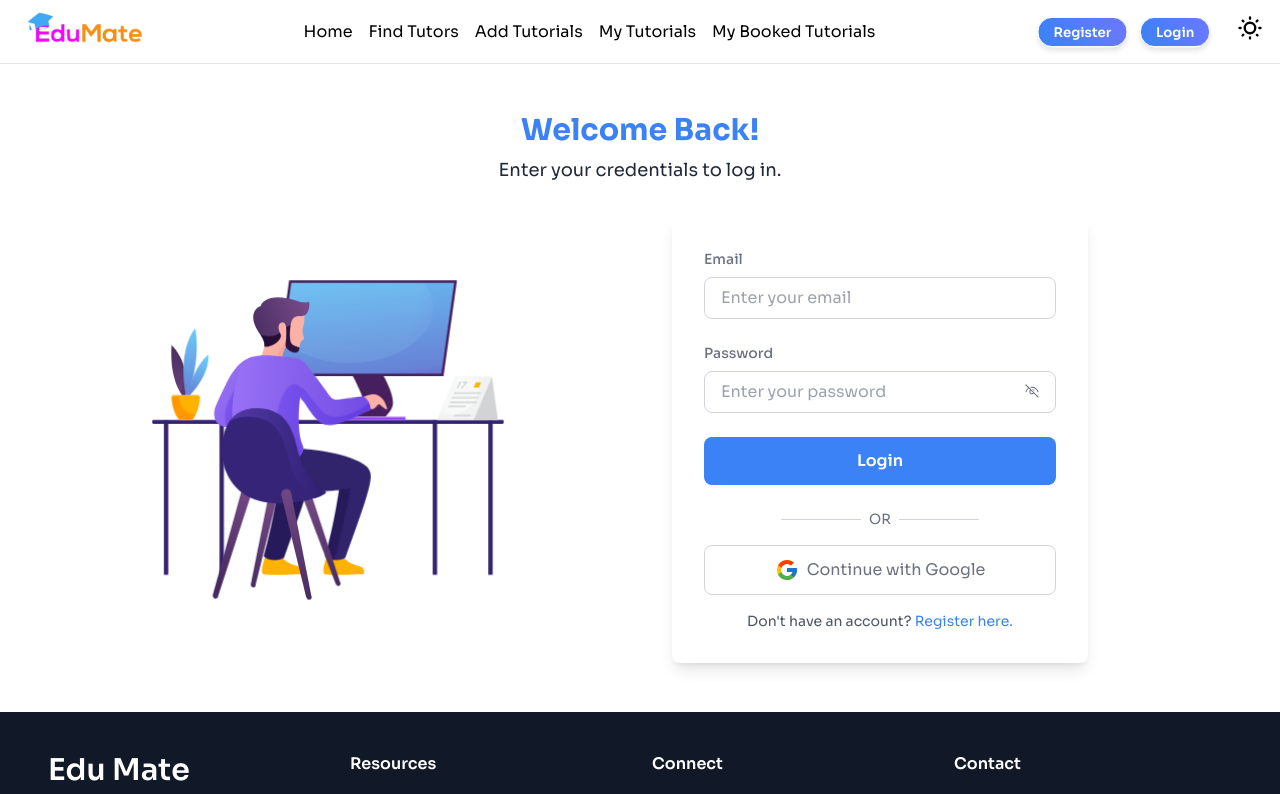
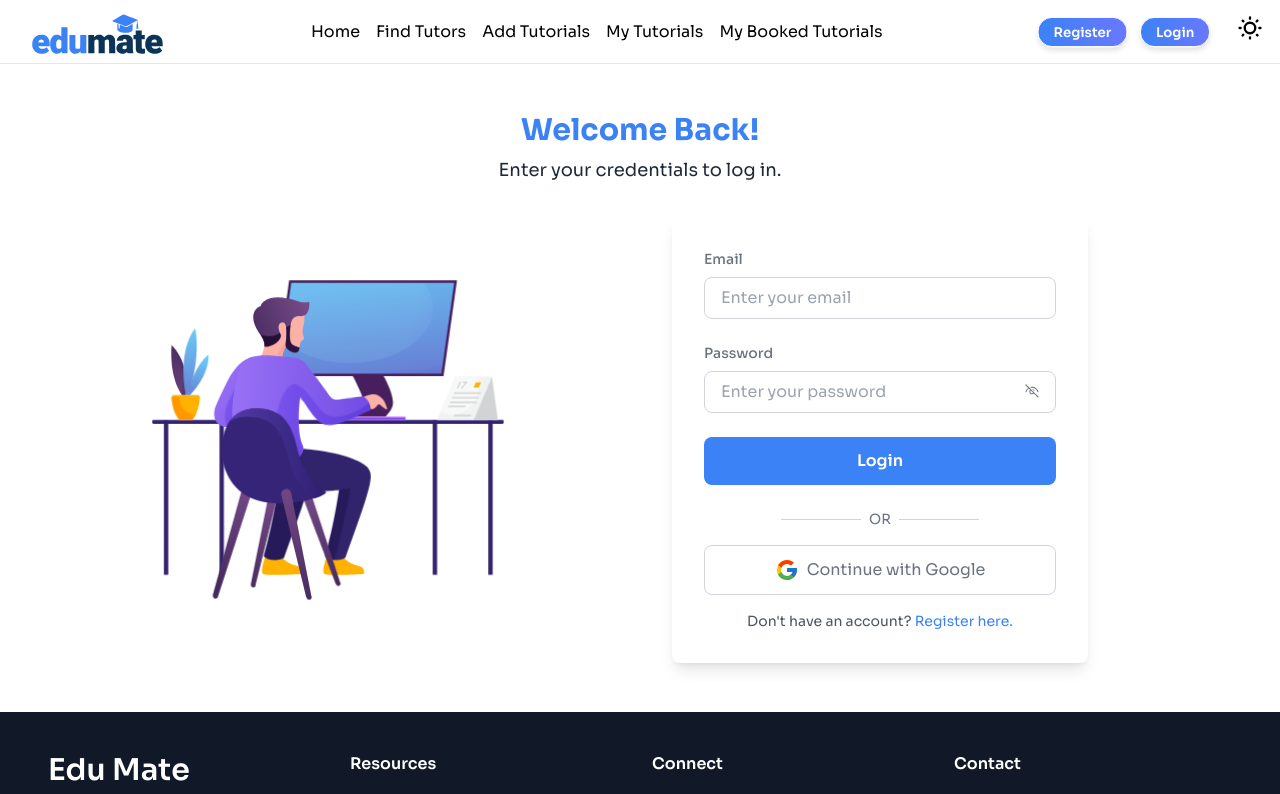
Before and after one commit to juwel-r/assignment-11-polish, a React (Vite) app: page /login in a window 1280 px wide. Shown: the top 794 px of the page. Built offline with nearby package versions, Linux system fonts and the light colour scheme; no server answers.

Commit message:
favicon added

```diff
--- a/index.html
+++ b/index.html
@@ -2,7 +2,7 @@
 <html lang="en">
   <head>
     <meta charset="UTF-8" />
-    <link rel="icon" type="image/svg+xml" href="/vite.svg" />
+    <link rel="icon" type="image/svg+xml" href="/favicon.png" />
     <meta name="viewport" content="width=device-width, initial-scale=1.0" />
     <title>Edu Mate || Explore New Language With New Tutor</title>
   </head>
--- a/src/Pages/ErrorPage.jsx
+++ b/src/Pages/ErrorPage.jsx
@@ -18,7 +18,7 @@ const ErrorPage = () => {
       </p>
       <Link
         to="/"
-        className="px-6 py-3 text-white font-medium rounded-lg shadow-md bg-gradient-to-r from-blue-500 to-cyan-500 hover:from-cyan-600 hover:to-blue-600 transform transition-all duration-300"
+        className="green-button"
       >
         Go Back Home
       </Link>
--- a/src/Router/Router.jsx
+++ b/src/Router/Router.jsx
@@ -11,11 +11,13 @@ import MyTutorials from "../Pages/MyTutorials";
 import MyBookedTutorials from "../Pages/MyBookedTutorials";
 import TutorByCategories from "../Pages/TutorByCategories";
 import UserProfile from "../Pages/UserProfile";
+import ErrorPage from "../Pages/ErrorPage";
 
 const router = createBrowserRouter([
   {
     element: <MainLayout></MainLayout>,
     path: "/",
+    errorElement:<ErrorPage></ErrorPage>,
     children: [
       {
         element: <HomeLayout></HomeLayout>,
--- a/src/components/Navbar.jsx
+++ b/src/components/Navbar.jsx
@@ -7,7 +7,7 @@ import { GrFavorite } from "react-icons/gr";
 import ThemeController from "./ThemeController";
 import { RxCross2 } from "react-icons/rx";
 import { IoIosList } from "react-icons/io";
-import logo from "../assets/edu-mate-logo.png";
+import logo from "../assets/edu-mate-logo.svg";
 import Swal from "sweetalert2";
 import { Tooltip } from "react-tooltip";
 
@@ -95,7 +95,7 @@ const Navbar = () => {
         </span>
       </div>
       {/* Logo */}
-      <Link to="/" className="text-2xl lg:text-3xl text-nowrap px-2 min-w-fit">
+      <Link to="/" className="ml-2 self-start lg:self-center pt-1 px-2 min-w-fit">
         <img className="h-9 w-full md:h-10" src={logo} alt="edu-mate-logo" />
       </Link>
 
```
Also changed, not shown: public/favicon.png (added), src/assets/edu-mate-logo.svg (added).
